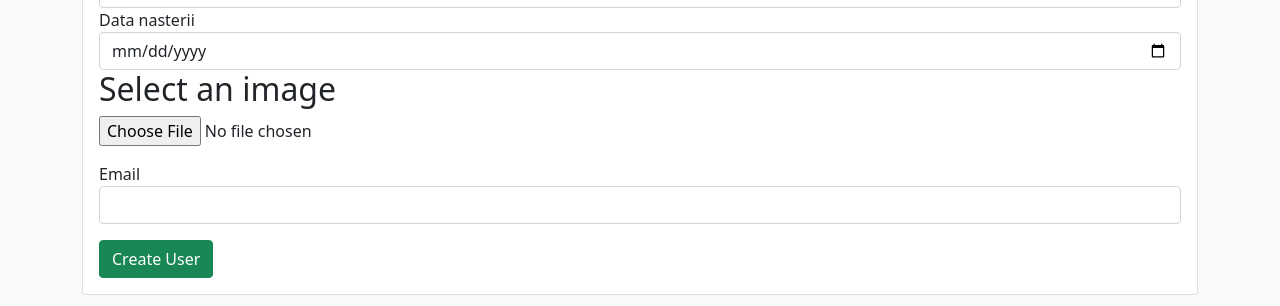
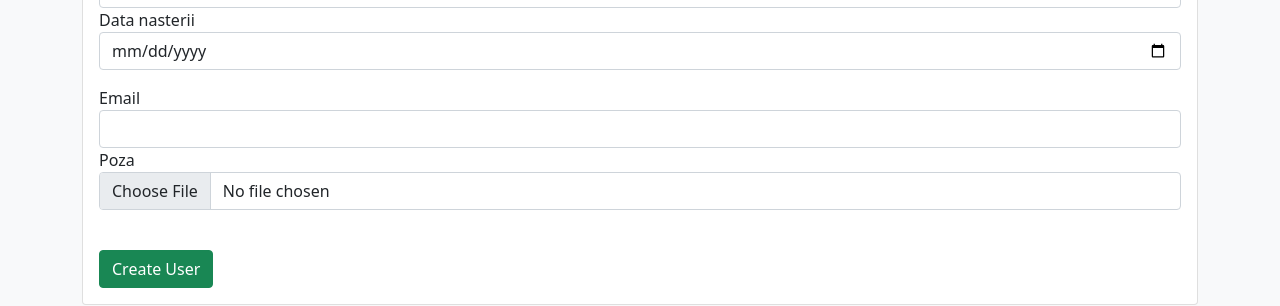
Before and after one commit to gramaovi/CMS-Vue, a Vue app: page / in a window 1280 px wide. Shown: the part 219-525 px from the top of the page. Built offline with nearby package versions, Linux system fonts and the light colour scheme; no server answers; the database is empty.

Commit message:
Image preview on load working

```diff
--- a/src/components/UserCreate.vue
+++ b/src/components/UserCreate.vue
@@ -27,16 +27,7 @@
         required
         />
       </div>
-<div id="app">
-  <div v-if="!image">
-    <h2>Select an image</h2>
-    <input type="file" @change="onFileChange">
-  </div>
-  <div v-else>
-    <img :src="image" />
-    <button @click="removeImage">Remove image</button>
-  </div>
-</div>
+
       <div class="form-group mt-3">
         <label>Email</label>
         <input
@@ -46,7 +37,19 @@
           required
         />
       </div>
+       <div class="form-group">
+        <label>Poza </label>
+        <input
+        class="form-control"
+        type="file"
+        @change="onFileSelected"/>
+      </div>
+      <div>
+        <div class="form-group">
+        <img id="imgPreview"/>
 
+        </div>
+      </div>
       <button type="submit" class="btn btn-success mt-3">
         Create User
       </button>
@@ -69,29 +72,23 @@ export default {
       form.email = ''
       form.sex =''
       form.bday='';
+
     }
 
     return { form, onSubmit }
   },
   methods: {
-    onFileChange(e) {
-      var files = e.target.files || e.dataTransfer.files;
-      if (!files.length)
-        return;
-      this.createImage(files[0]);
-    },
-    createImage(file) {
-
-      var reader = new FileReader();
-
-      reader.onload = (e) => {
-        this.image = e.target.result;
-      };
-      reader.readAsDataURL(file);
-    },
-    removeImage: function () {
-      this.image = '';
-    }
+   onFileSelected(event){
+     var files=[];
+     //this.selectedFile=event.target.files[0];
+     files=event.target.files;
+     var reader=new FileReader();
+     reader.onload=function(){
+document.getElementById("imgPreview").src=reader.result;
+     }
+     reader.readAsDataURL(files[0]);
+     console.log(files[0]);
+   }
   }
 }
 
```
